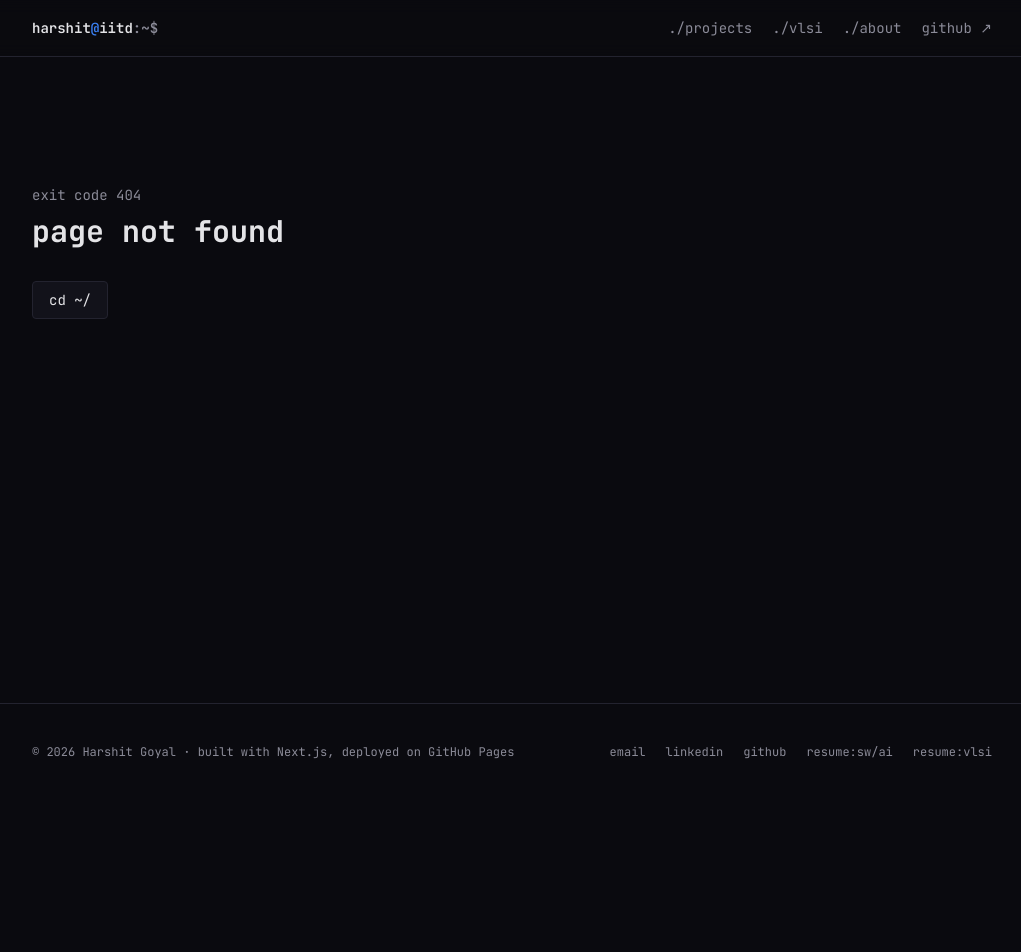
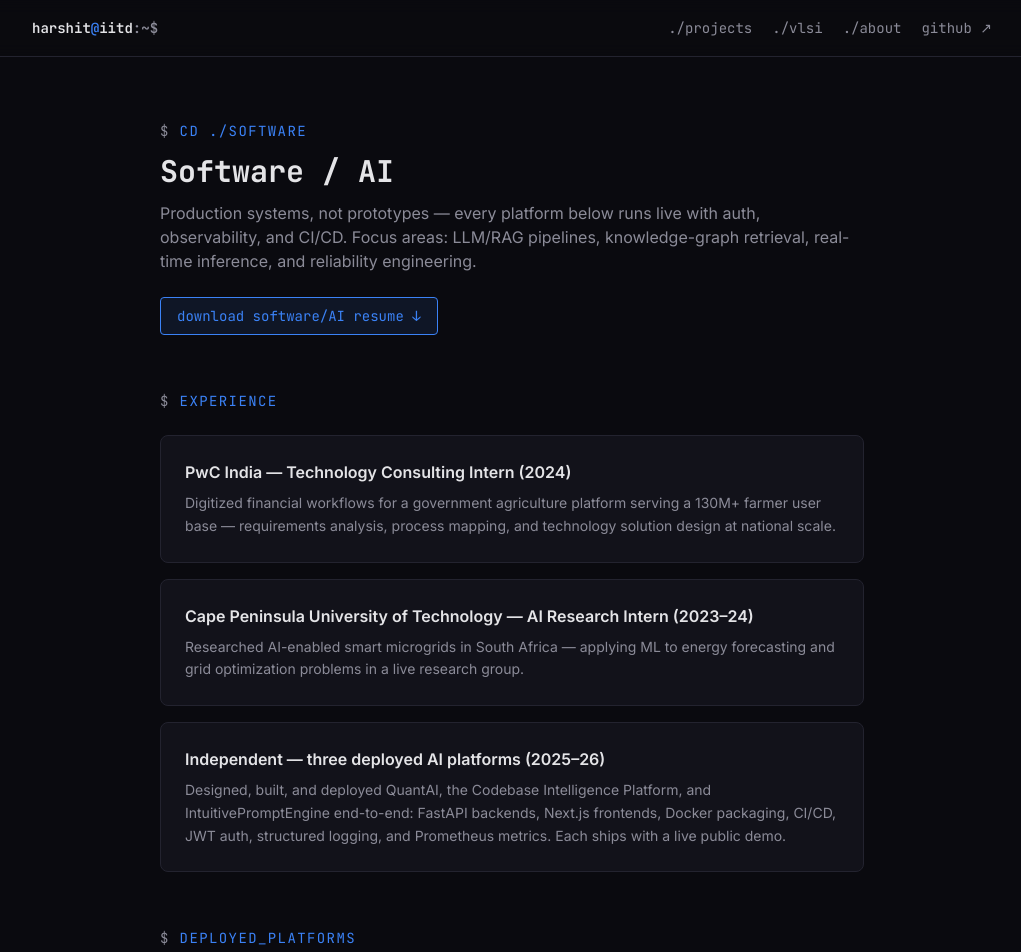
Before and after one commit to goyal-harshit/goyal-harshit.github.io, a Next.js app: page /software in a window 1280 px wide. Before the commit this address had no page. Shown: the top 952 px of the page, without its empty margins (128-1149 px from the left). Before the commit the page ends 800 px from the top, so only its background shows below. Built offline with nearby package versions, Linux system fonts and the light colour scheme.

Commit message:
feat(software): add software/AI track page with internship descriptions; show experience details on landing; add nav link

```diff
--- /dev/null
+++ b/src/app/software/page.tsx
@@ -0,0 +1,89 @@
+import type { Metadata } from 'next';
+import Link from 'next/link';
+import ProjectCard from '@/components/ProjectCard';
+import { projects, site, skills } from '@/lib/data';
+
+export const metadata: Metadata = {
+  title: 'Software / AI',
+  description:
+    'Software/AI track — three deployed full-stack AI platforms, LLM/RAG pipelines, knowledge graphs, and consulting-scale technology work at PwC.',
+};
+
+const work = [
+  {
+    title: 'PwC India — Technology Consulting Intern (2024)',
+    detail:
+      'Digitized financial workflows for a government agriculture platform serving a 130M+ farmer user base — requirements analysis, process mapping, and technology solution design at national scale.',
+  },
+  {
+    title: 'Cape Peninsula University of Technology — AI Research Intern (2023–24)',
+    detail:
+      'Researched AI-enabled smart microgrids in South Africa — applying ML to energy forecasting and grid optimization problems in a live research group.',
+  },
+  {
+    title: 'Independent — three deployed AI platforms (2025–26)',
+    detail:
+      'Designed, built, and deployed QuantAI, the Codebase Intelligence Platform, and IntuitivePromptEngine end-to-end: FastAPI backends, Next.js frontends, Docker packaging, CI/CD, JWT auth, structured logging, and Prometheus metrics. Each ships with a live public demo.',
+  },
+];
+
+export default function SoftwarePage() {
+  const featured = projects.filter((p) => p.featured);
+
+  return (
+    <div className="container-site max-w-3xl py-16">
+      <p className="section-title mb-3">cd ./software</p>
+      <h1 className="font-mono text-3xl font-bold">Software / AI</h1>
+      <p className="mt-3 text-muted">
+        Production systems, not prototypes — every platform below runs live with auth,
+        observability, and CI/CD. Focus areas: LLM/RAG pipelines, knowledge-graph retrieval,
+        real-time inference, and reliability engineering.
+      </p>
+      <a href={site.resumeSoftware} className="btn btn-primary mt-6">
+        download software/AI resume ↓
+      </a>
+
+      <section className="mt-14">
+        <h2 className="section-title mb-6">experience</h2>
+        <div className="space-y-4">
+          {work.map((w) => (
+            <div key={w.title} className="card">
+              <h3 className="font-semibold">{w.title}</h3>
+              <p className="mt-2 text-sm leading-relaxed text-muted">{w.detail}</p>
+            </div>
+          ))}
+        </div>
+      </section>
+
+      <section className="mt-14">
+        <h2 className="section-title mb-6">deployed_platforms</h2>
+        <div className="grid gap-5">
+          {featured.map((p) => (
+            <ProjectCard key={p.slug} project={p} />
+          ))}
+        </div>
+        <Link href="/projects/" className="btn mt-6">
+          all projects →
+        </Link>
+      </section>
+
+      <section className="mt-14">
+        <h2 className="section-title mb-6">skills</h2>
+        <div className="space-y-5">
+          {(['Languages', 'AI/ML', 'Backend & Infra'] as const).map((group) => (
+            <div key={group}>
+              <h3 className="mb-2 font-mono text-sm text-fg">{group}</h3>
+              <div className="flex flex-wrap gap-1.5">
+                {skills[group].map((s) => (
+                  <span key={s} className="chip">
+                    {s}
+                  </span>
+                ))}
+              </div>
+            </div>
+          ))}
+        </div>
+      </section>
+    </div>
+  );
+}
```
